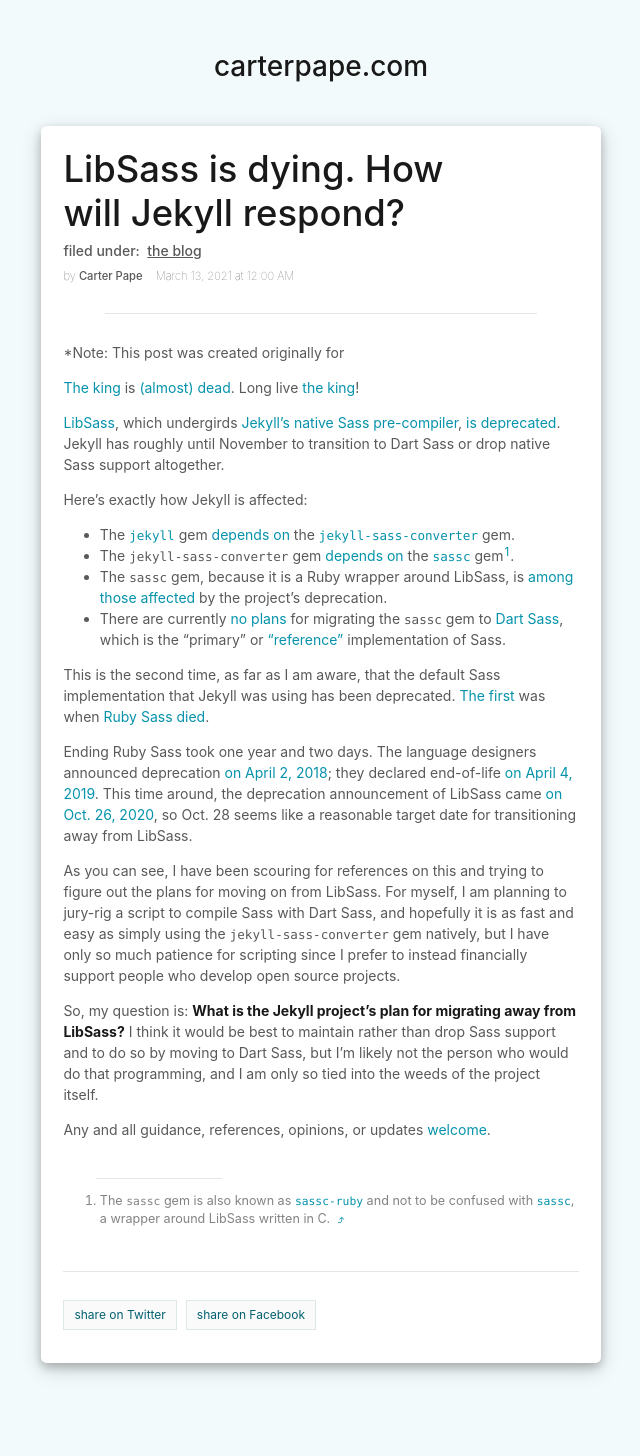
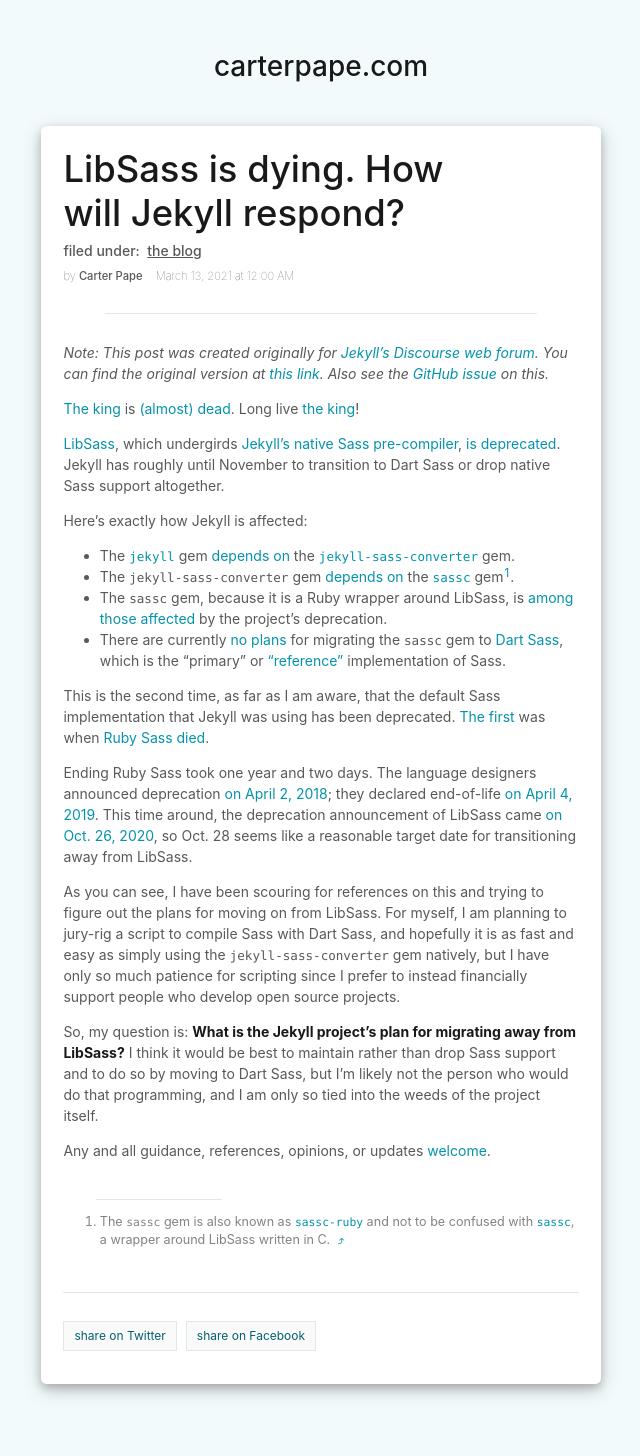
Before and after one commit to CarterPape/CarterPape.github.io, a Jekyll site: the page built from the-blog/_posts/2021-03-13-jekyll-and-sass.md, in a window 1280 px wide. Shown: the whole page, without its empty margins (319-959 px from the left). Built offline with Jekyll 4.4.1, drawn with Linux system fonts in a browser that asks for light colours; some web fonts are replaced; before the commit the page ends 1435 px from its top, so only the background shows below that.

Commit message:
improves Jekyll and Sass post

```diff
--- a/the-blog/_posts/2021-03-13-jekyll-and-sass.md
+++ b/the-blog/_posts/2021-03-13-jekyll-and-sass.md
@@ -2,7 +2,7 @@
 title: "LibSass is dying. How will Jekyll respond?"
 ---
 
-*Note: This post was created originally for
+*Note: This post was created originally for [Jekyll's Discourse web forum](https://talk.jekyllrb.com). You can find the original version at [this link](https://talk.jekyllrb.com/t/migrating-away-from-libsass/5770). Also see the [GitHub issue](https://github.com/jekyll/jekyll-sass-converter/issues/116) on this.*
 
 [The king](https://sass-lang.com/libsass) is [(almost) dead](https://sass-lang.com/blog/libsass-is-deprecated). Long live [the king](https://github.com/sass/dart-sass)!
 
@@ -23,6 +23,6 @@ As you can see, I have been scouring for references on this and trying to figure
 
 So, my question is: **What is the Jekyll project's plan for migrating away from LibSass?** I think it would be best to maintain rather than drop Sass support and to do so by moving to Dart Sass, but I'm likely not the person who would do that programming, and I am only so tied into the weeds of the project itself.
 
-Any and all guidance, references, opinions, or updates [welcome](https://talk.jekyllrb.com/t/migrating-away-from-libsass/5770).
+Any and all guidance, references, opinions, or updates [welcome](https://github.com/jekyll/jekyll-sass-converter/issues/116).
 
 [^libsass-note]: The `sassc` gem is also known as [`sassc-ruby`](https://github.com/sass/sassc-ruby) and not to be confused with [`sassc`](https://github.com/sass/sassc), a wrapper around LibSass written in C.
```
